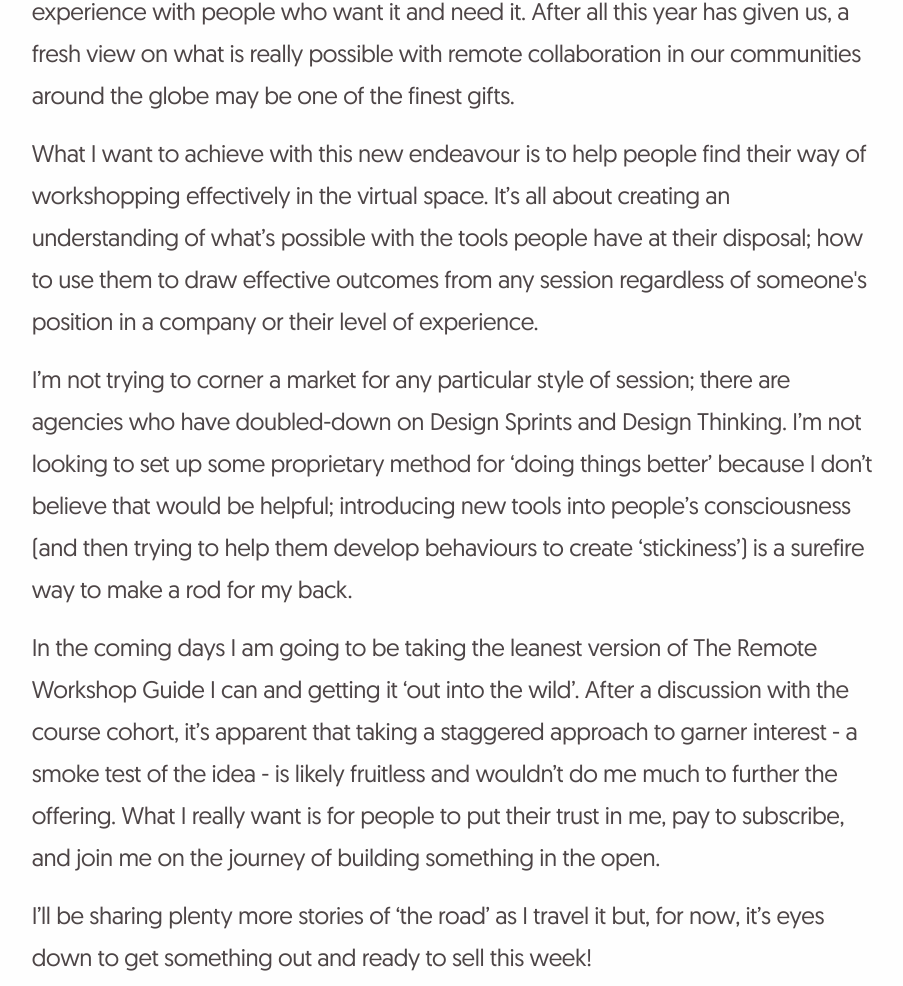
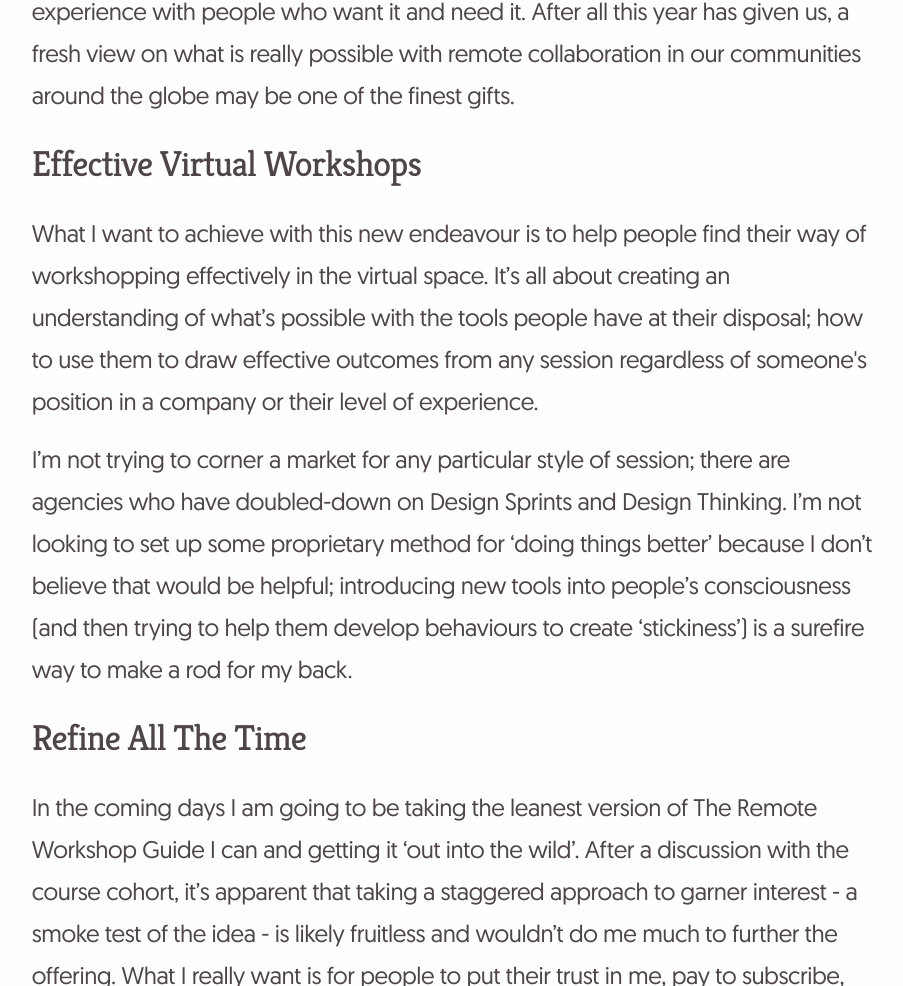
Before and after one commit to tomjepsoncreative/website, an Eleventy site: page blog/posts/2020/remote-workshop-part-1.md in a window 1280 px wide. Shown: the part 1349-2335 px from the top of the page, without its empty margins (187-1090 px from the left). Built offline with nearby package versions, Linux system fonts and the light colour scheme; Eleventy itself is replaced by a stand-in of ours; files that its build step writes are made by us from their sources.

Commit message:
BLOG UPDATE

```diff
--- a/blog/posts/2020/remote-workshop-part-1.md
+++ b/blog/posts/2020/remote-workshop-part-1.md
@@ -20,9 +20,13 @@ In its current form I want to bring everything I have learned about workshops, f
 
 It’s not ‘a course’ in the traditional sense but a means for me to share my experience with people who want it and need it. After all this year has given us, a fresh view on what is *really* possible with remote collaboration in our communities around the globe may be one of the finest gifts.
 
-What I want to achieve with this new endeavour is to help people find *their* way of workshopping effectively in the virtual space. It’s all about creating an understanding of what’s possible with the tools people have at their disposal; how to use them to draw effective outcomes from any session regardless of someone's position in a company or their level of experience.
+## Effective Virtual Workshops
+
+What I want to achieve with this new endeavour is to help people find their way of workshopping effectively in the virtual space. It’s all about creating an understanding of what’s possible with the tools people have at their disposal; how to use them to draw effective outcomes from any session regardless of someone's position in a company or their level of experience.
 
 I’m not trying to corner a market for any particular style of session; there are agencies who have doubled-down on Design Sprints and Design Thinking. I’m not looking to set up some proprietary method for ‘doing things better’ because I don’t believe that would be helpful; introducing new tools into people’s consciousness (and then trying to help them develop behaviours to create ‘stickiness’) is a surefire way to make a rod for my back.
+
+## Refine All The Time
 
 In the coming days I am going to be taking the leanest version of The Remote Workshop Guide I can and getting it ‘out into the wild’. After a discussion with the course cohort, it’s apparent that taking a staggered approach to garner interest - a smoke test of the idea - is likely fruitless and wouldn’t do me much to further the offering. What I really want is for people to put their trust in me, pay to subscribe, and join me on the journey of building something in the open.
 
```
